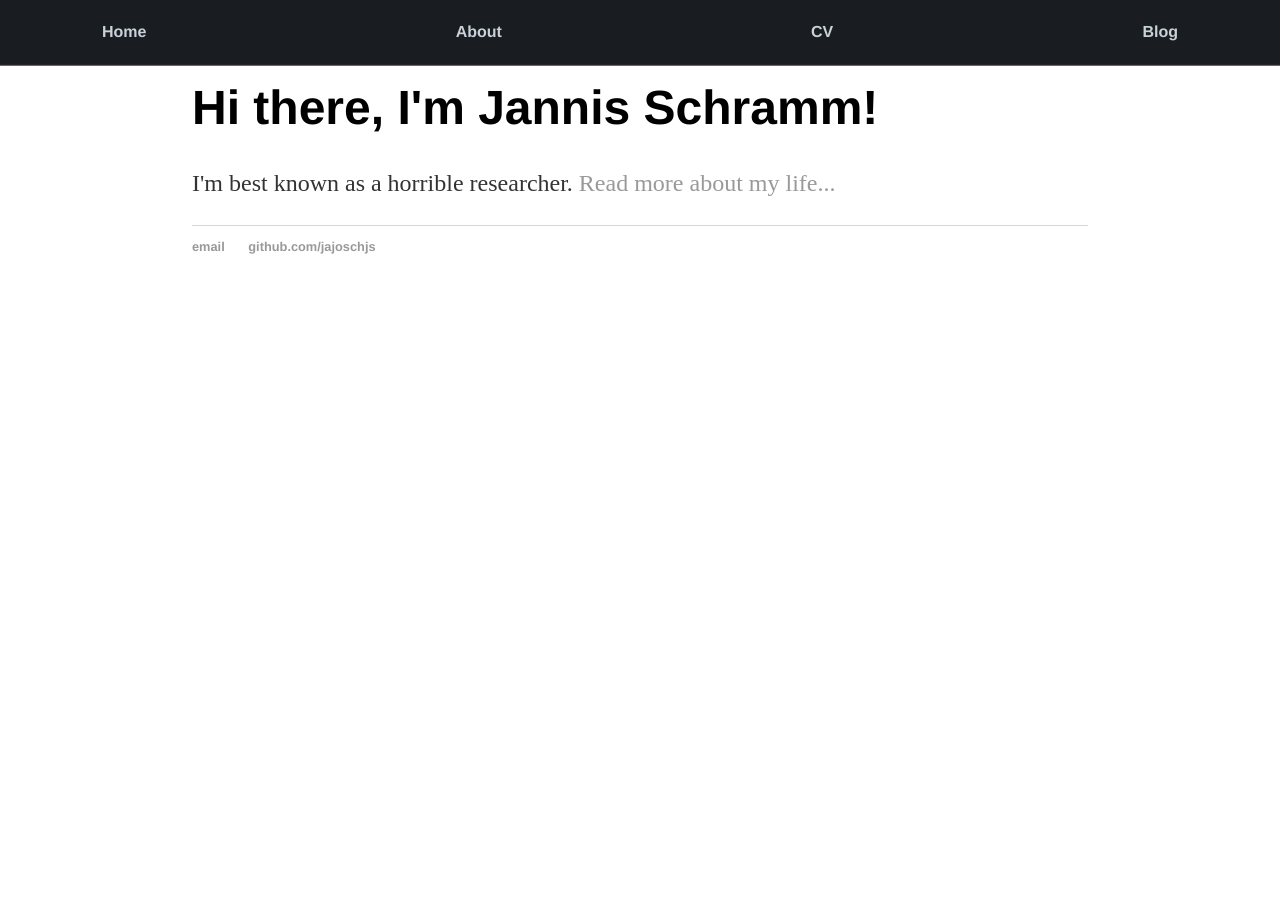
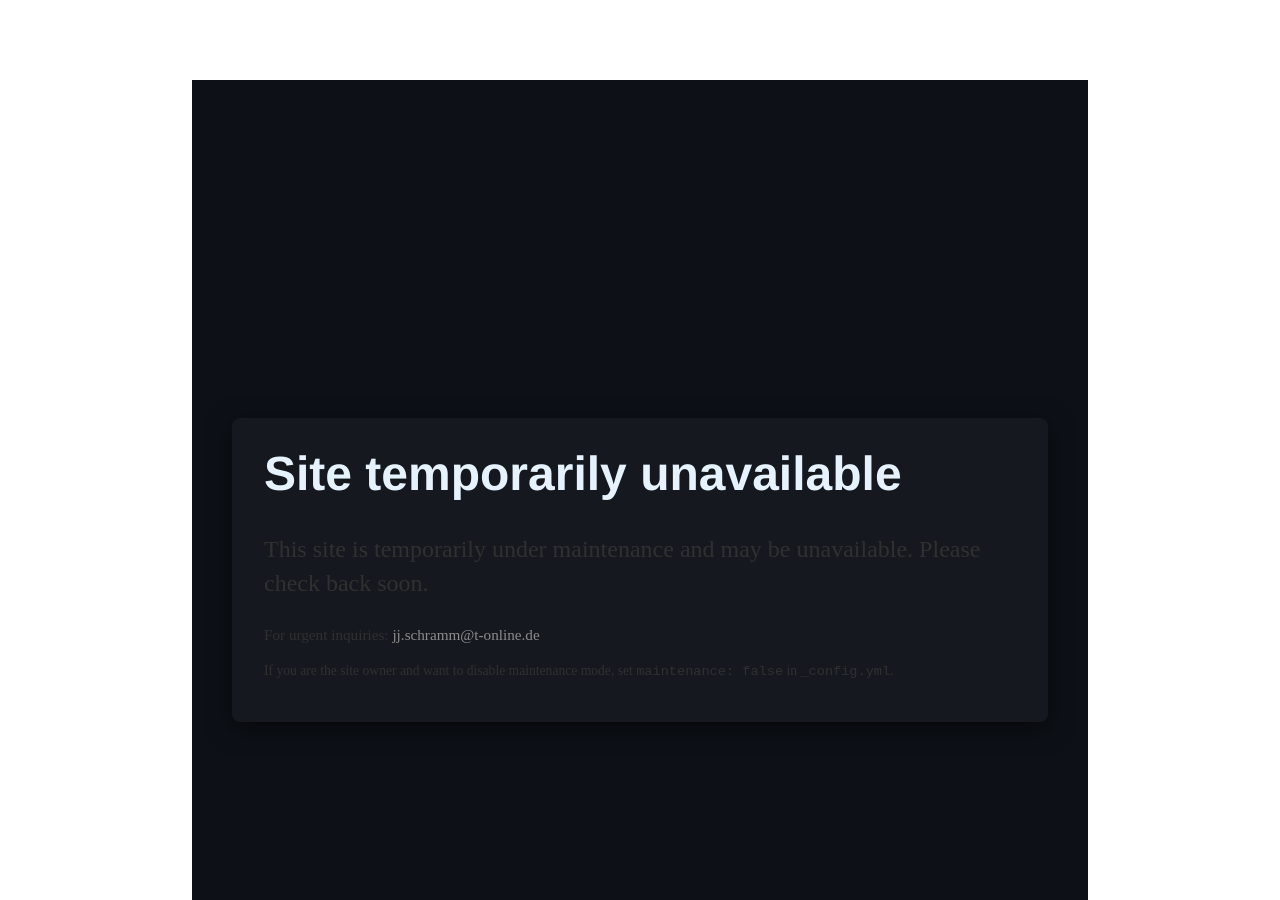
Before and after one commit to jajoschjs/jajoschjs.github.io, a Jekyll site: the page built from index.html, in a window 1280 px wide and 900 px high. Built offline with Jekyll 4.4.1, drawn with Linux system fonts in a browser that asks for light colours.

Commit message:
update maintenance

```diff
--- a/_config.yml
+++ b/_config.yml
@@ -1,3 +1,6 @@
 name: Jannis Schramm
 markdown: kramdown
 permalink: /blog/:year/:month/:day/:title
+# Maintenance mode: when true, the site shows a maintenance message and adds noindex/Disallow for crawlers.
+maintenance: true
+maintenance_message: "This site is temporarily under maintenance and may be unavailable. Please check back soon."
--- a/_layouts/default.html
+++ b/_layouts/default.html
@@ -5,8 +5,30 @@
 		<head>
 			<title>{{ page.title }}</title>
 			<link rel="stylesheet" href="{{ '/css/main.css' | relative_url }}">
+			{% if site.maintenance %}
+			<meta name="robots" content="noindex, nofollow">
+			<style>
+			/* Simple inline styles for maintenance mode */
+			.maintenance-wrap{min-height:100vh;display:flex;align-items:center;justify-content:center;padding:40px;background:#0d1117;color:#c9d1d9}
+			.maintenance-box{max-width:780px;background:rgba(255,255,255,0.03);border-radius:8px;padding:28px 32px;box-shadow:0 6px 24px rgba(0,0,0,0.6);}
+			.maintenance-box h1{margin-top:0;color:#e6f3ff}
+			.maintenance-box p{opacity:0.9}
+			.maintenance-contact{margin-top:14px;font-size:0.95rem}
+			.maintenance-small{margin-top:10px;font-size:0.85rem;opacity:0.8}
+			</style>
+			{% endif %}
 		</head>
 		<body>
+			{% if site.maintenance %}
+			  <main class="maintenance-wrap">
+				<div class="maintenance-box">
+				  <h1>Site temporarily unavailable</h1>
+				  <p>{{ site.maintenance_message }}</p>
+				  <p class="maintenance-contact">For urgent inquiries: <a href="mailto:{{ site.email | default: 'jj.schramm@t-online.de' }}">{{ site.email | default: 'jj.schramm@t-online.de' }}</a></p>
+				  <p class="maintenance-small">If you are the site owner and want to disable maintenance mode, set <code>maintenance: false</code> in <code>_config.yml</code>.</p>
+				</div>
+			  </main>
+			{% else %}
 			<nav>
 				<ul>
 					<li><a href="/">Home</a></li>
@@ -26,5 +48,6 @@
 					<li><a href="https://github.com/jajoschjs">github.com/jajoschjs</a></li>
 				</ul>
 			</footer>
+			{% endif %}
 		</body>
 	</html>
```
Also changed, not shown: robots.txt (added, +10 -0 lines). Lines whose indentation alone changed are shown as unchanged.
